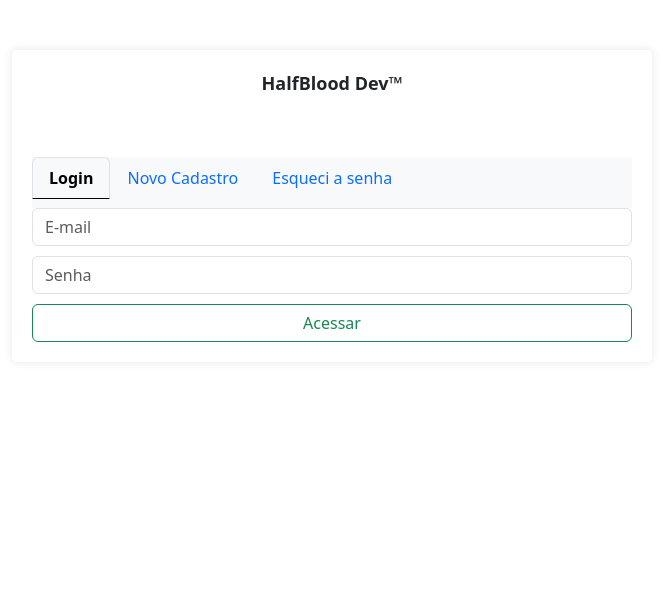
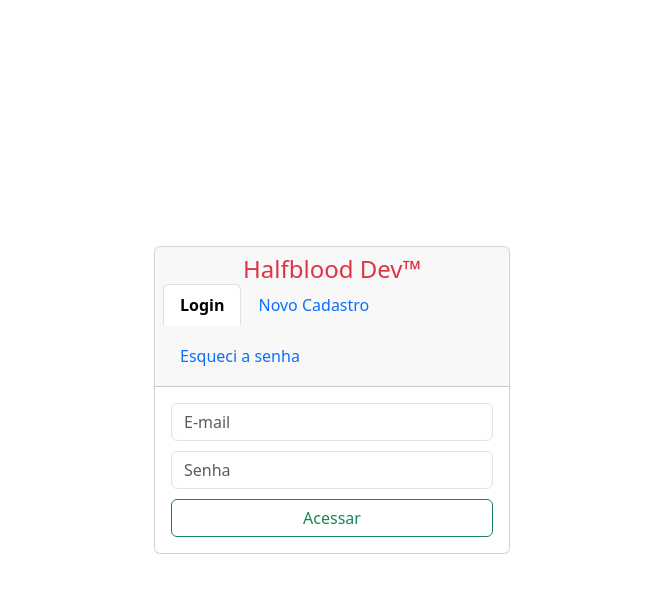
Before and after one commit to RMSuyama/recebidos, a React (Create React App) app: page / in a window 1280 px wide. Shown: the top 592 px of the page, without its empty margins (308-971 px from the left). Built offline with nearby package versions, Linux system fonts and the light colour scheme.

Commit message:
123nameblood

```diff
--- a/src/components/common/Navbar/Navbar.js
+++ b/src/components/common/Navbar/Navbar.js
@@ -31,7 +31,7 @@ const Navbar = () => {
               <Link className="nav-link" to="/dashboard" style={{ color: 'black', textDecoration: 'none' }}>Dashboard</Link>
             </li>
             <li className="nav-item">
-              <Link className="nav-link" to="/suporte" style={{ color: 'black', textDecoration: 'none' }}>Suporte </Link>
+              <Link className="nav-link" to="/suporte" style={{ color: 'black', textDecoration: 'none' }}>Suporte ao usuário </Link>
             </li>
             <li className="nav-item">
               <Link className="nav-link" to="/privacidade" style={{ color: 'black', textDecoration: 'none' }}>Política de Privacidade</Link>
--- a/src/components/views/login/Login.js
+++ b/src/components/views/login/Login.js
@@ -33,16 +33,18 @@ function Login() {
   }
 
   return (
-    <div className="cardLog text-center">
-      <div className="SPRT">HalfBlood Dev™</div>
-      <div className="cardLog-header">
+    <div className="container">
+      <div className="row justify-content-center align-items-center vh-100">
+        <div className="col-md-4">
+          <div className="card text-center">
+            <div className="card-header">
+            <h4 className="mb-0 text-danger">Halfblood Dev™</h4>
               <ul className="nav nav-tabs card-header-tabs">
                 <li className="nav-item">
                   <a className="nav-link active" aria-current="true" href="#">
                     Login
                   </a>
                 </li>
-
                 <li className="nav-item">
                   <a className="nav-link" href="#">
                     Novo Cadastro
@@ -55,8 +57,7 @@ function Login() {
                 </li>
               </ul>
             </div>
-
-      <div className="cardLog-body">
+            <div className="card-body">
               <input
                 onChange={alterarEmail}
                 className="form-control me-2"
@@ -71,9 +72,16 @@ function Login() {
                 placeholder="Senha"
                 aria-label="Senha"
               />
-        <button className="btn btn-outline-success" type="submit" onClick={LoginUsuario}>
+              <button
+                className="btn btn-outline-success"
+                type="submit"
+                onClick={LoginUsuario}
+              >
                 Acessar
               </button>
+            </div>
+          </div>
+        </div>
       </div>
     </div>
   );
```
Lines whose indentation alone changed are shown as unchanged.
